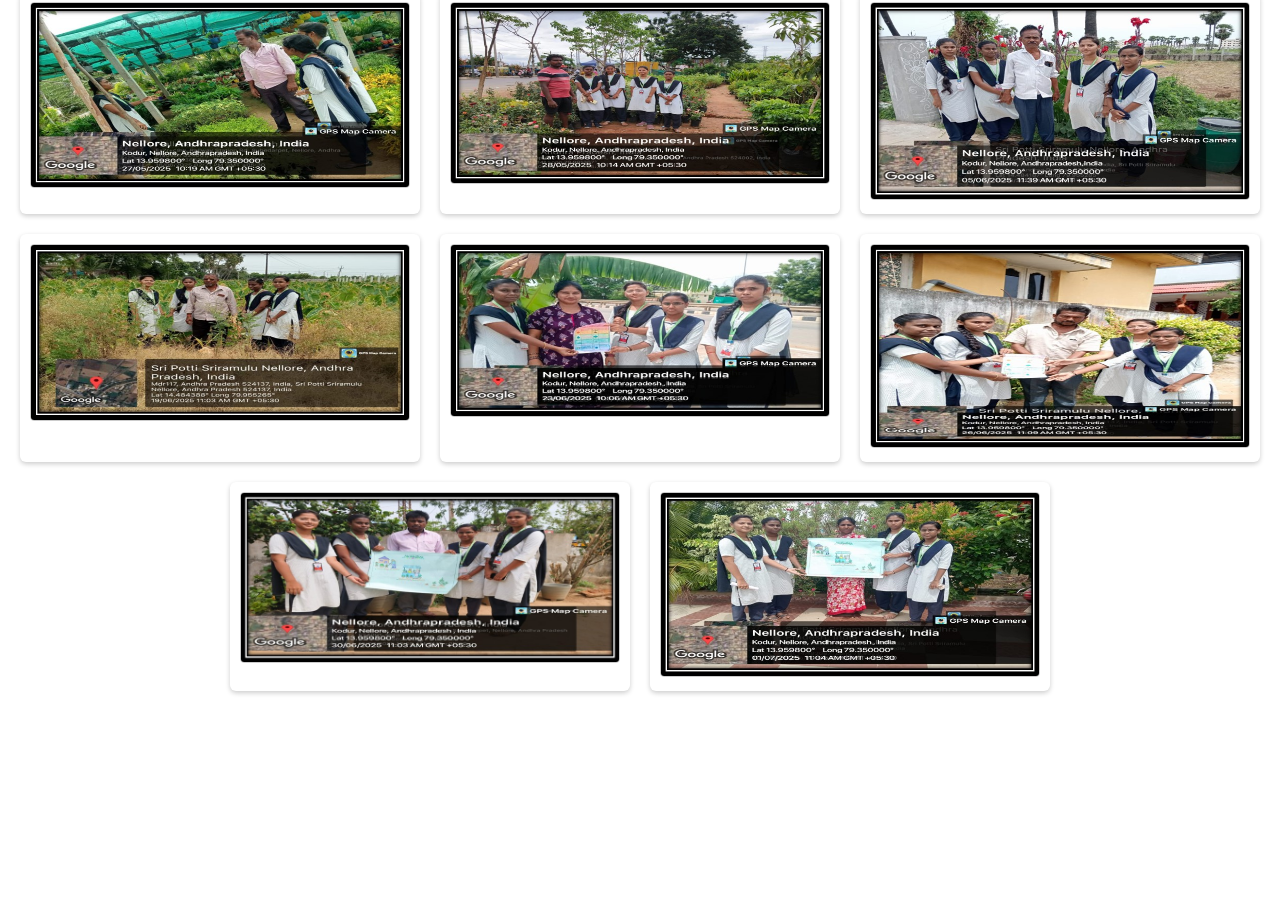
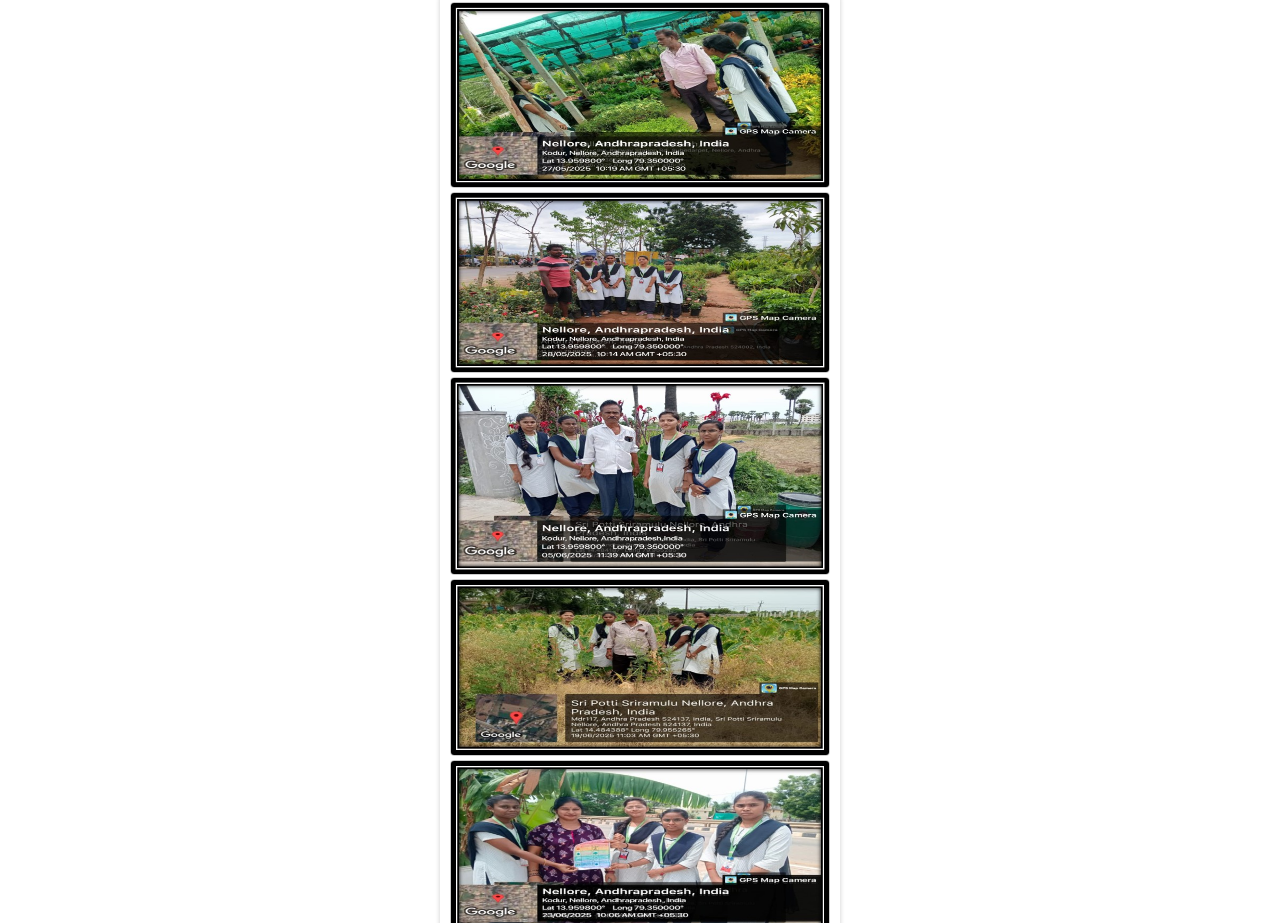
Before and after one commit to JesciArul/jesci-csp-horticulture, a plain HTML site: page docs/surveypictures.html in a window 1280 px wide. Shown: the part 276-1199 px from the top of the page. Before the commit the page ends 987 px from the top, so only its background shows below. Drawn offline with Linux system fonts and the light colour scheme.

Commit message:
Update surveypictures.html

```diff
--- a/docs/surveypictures.html
+++ b/docs/surveypictures.html
@@ -161,38 +161,29 @@
     <div class="pic-container">
       <img src="picture1.jpg" alt="Survey Pic 1">
 
-    </div>
 
-    <div class="pic-container">
       <img src="picture2.jpg" alt="Survey Pic 2">
 
-    </div>
-    <div class="pic-container">
+
       <img src="picture3.jpg" alt="Survey Pic 3">
 
-    </div>
 
-    <div class="pic-container">
       <img src="picture4.jpg" alt="Survey Pic 4">
 
-    </div>
 
-    <div class="pic-container">
       <img src="picture5.jpg" alt="Survey Pic 5">
 
-    </div>
 
-    <div class="pic-container">
       <img src="picture6.jpg" alt="Survey Pic 6">
 
-    </div>
 
-    <div class="pic-container">
+
+
       <img src="picture7.jpg" alt="Survey Pic 7">
 
-    </div>
 
-    <div class="pic-container">
+
+
       <img src="picture8.jpg" alt="Survey Pic 8">
 
 
```
